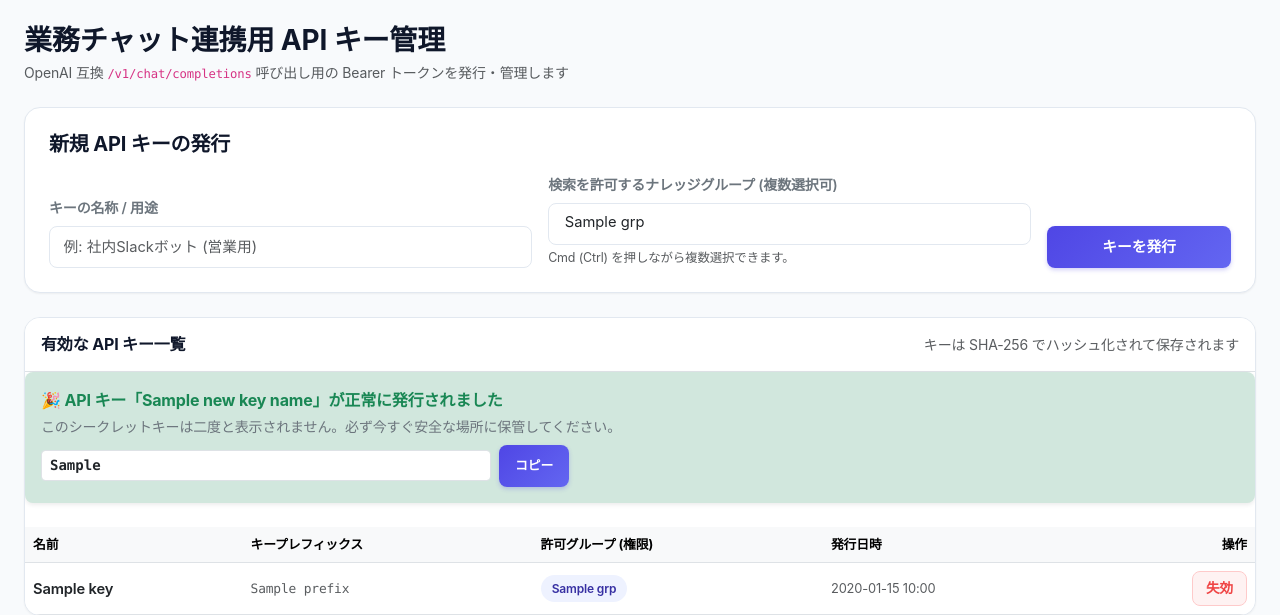
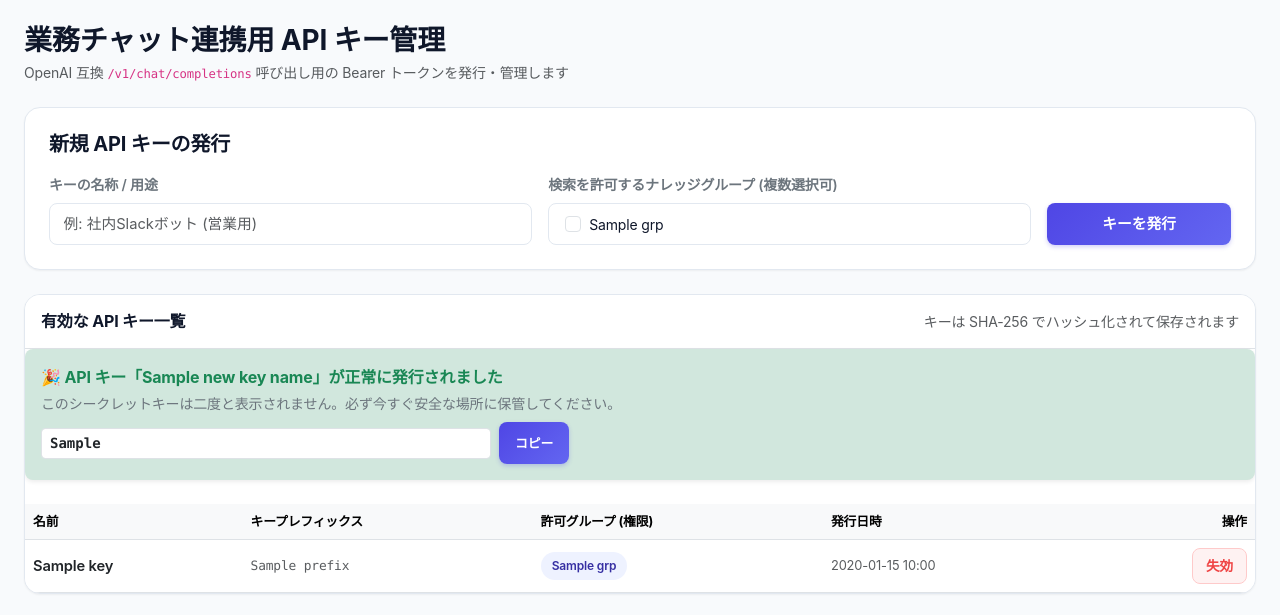
Before and after one commit to masapico/mini-aigw, a FastAPI app: template app/templates/api_keys.html in a window 1280 px wide. Shown: the part 70-685 px from the top of the page. Run offline with FastAPI, Linux system fonts and the light colour scheme; the template is opened without the code that fills it: most values are stand-ins (such as "Sample title", 1, 10 or a date in 2020); some libraries are stand-ins or nearby versions.

Commit message:
feat: Improve API key management UI with multi-select checkboxes and alignment tests

```diff
--- a/app/static/css/app.css
+++ b/app/static/css/app.css
@@ -212,6 +212,11 @@ body {
   transition: border-color 0.15s ease, box-shadow 0.15s ease;
 }
 
+select[multiple].form-select-modern {
+  height: auto;
+  min-height: 42px;
+}
+
 .form-control-modern:focus, .form-select-modern:focus {
   border-color: var(--primary);
   box-shadow: 0 0 0 3px rgba(79, 70, 229, 0.15);
--- a/app/templates/api_keys.html
+++ b/app/templates/api_keys.html
@@ -36,17 +36,28 @@
       </div>
 
       <div class="col-12 col-md-5">
-        <label class="form-label small fw-semibold text-secondary">検索を許可するナレッジグループ (複数選択可)</label>
-        <select class="form-select form-select-modern" name="allowed_groups" multiple size="3" required>
+        <label class="form-label small fw-semibold text-secondary">
+          検索を許可するナレッジグループ (複数選択可)
+        </label>
+        <div class="d-flex flex-wrap align-items-center gap-3 px-3 py-1 border rounded-3 bg-white" style="min-height: 42px; border-color: var(--border-color) !important;">
           {% for grp in available_groups %}
-          <option value="{{ grp }}" {% if grp == 'public' %}selected{% endif %}>{{ grp }}</option>
+          <div class="form-check mb-0">
+            <input
+              class="form-check-input"
+              type="checkbox"
+              name="allowed_groups"
+              value="{{ grp }}"
+              id="grp-check-{{ grp }}"
+              {% if grp == 'public' %}checked{% endif %}
+            >
+            <label class="form-check-label small" for="grp-check-{{ grp }}">{{ grp }}</label>
+          </div>
           {% endfor %}
-        </select>
-        <div class="form-text" style="font-size: 0.78rem;">Cmd (Ctrl) を押しながら複数選択できます。</div>
+        </div>
       </div>
 
       <div class="col-12 col-md-2">
-        <button type="submit" class="btn-modern-primary w-100 justify-content-center py-2">
+        <button type="submit" class="btn-modern-primary w-100 justify-content-center">
           <span class="spinner-border spinner-border-sm htmx-indicator" id="key-spinner" role="status"></span>
           キーを発行
         </button>
```
Also changed, not shown: tests/test_playwright_ui.py (+20 -0 lines).
